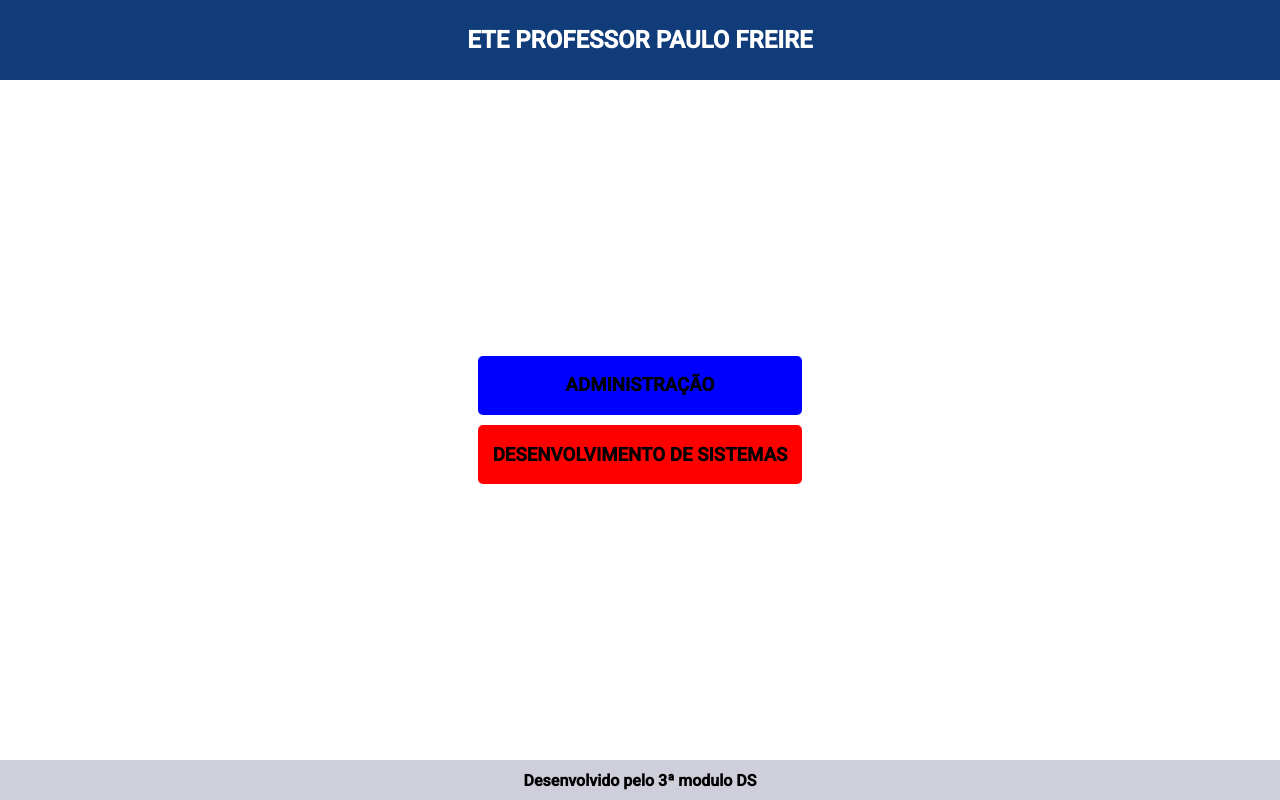
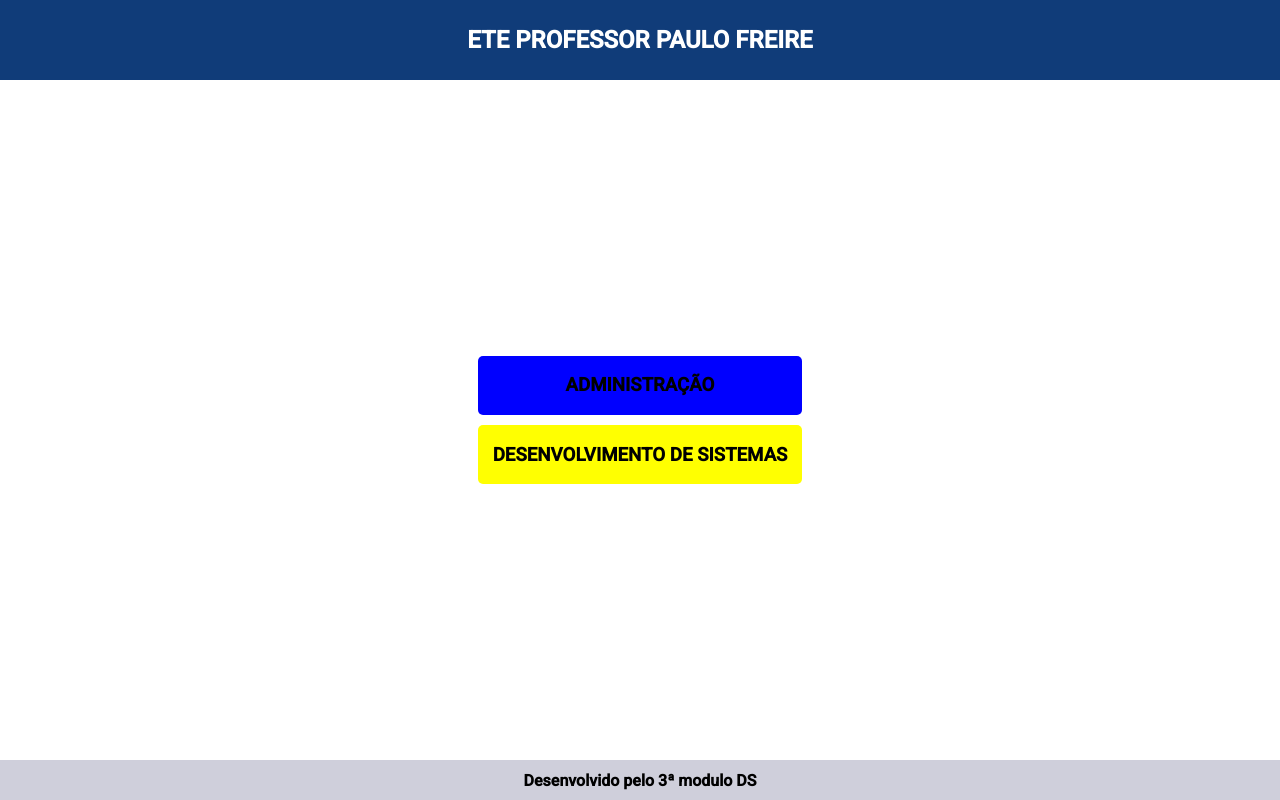
Before and after one commit to edinaldogomes/cursospaulofreire, a plain HTML site: page index.html in a window 1280 px wide. Drawn offline with Linux system fonts and the light colour scheme.

Commit message:
Update stule.css

```diff
--- a/stule.css
+++ b/stule.css
@@ -93,7 +93,7 @@ body{
 }
 
 #box-ds{
-    background-color: #FE0000;
+    background-color: #FFFF01;
 }
 
 #box-enf{
```
